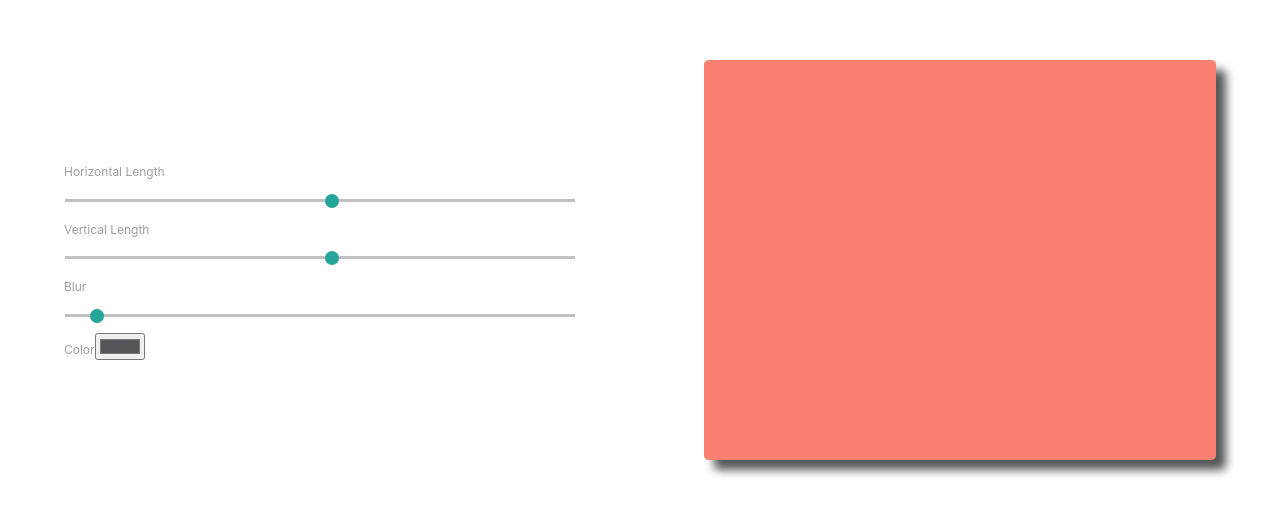
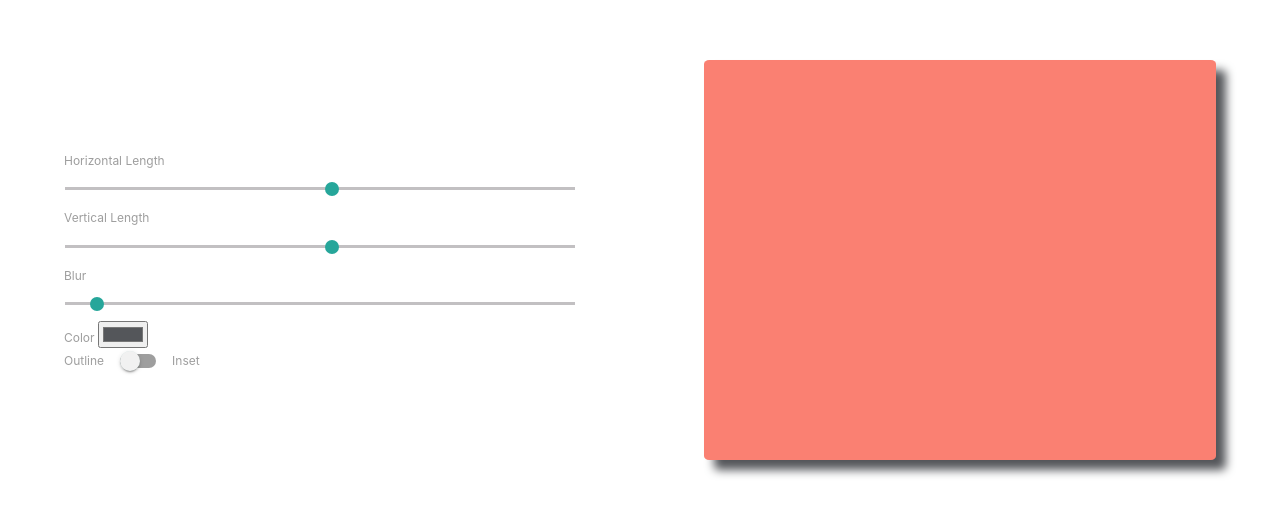
Before and after one commit to karanjhala/react-box-shadow-tool, a React (Create React App) app: page / in a window 1280 px wide. Shown: the part 140-656 px from the top of the page. Built offline with nearby package versions, Linux system fonts and the light colour scheme.

Commit message:
Add Inset Toggle

```diff
--- a/src/App.js
+++ b/src/App.js
@@ -7,6 +7,7 @@ function App() {
   const [VerOffset,setVerOffset] = useState(10)
   const [BlurOffset,setBlurOffset] = useState(10)
   const [ColorValue,setColorValue] = useState("#54565a")
+  const [InsetToggle,setInsetToggle] = useState(false)
   return (
     <div className="App">
       <div className="controls">
@@ -16,11 +17,19 @@ function App() {
         <input type="range" min="-200" max="200" value={VerOffset} onChange={(e) => setVerOffset(e.target.value)} />
         <label>Blur</label>
         <input type="range" min="0" max="200" value={BlurOffset} onChange={(e) => setBlurOffset(e.target.value)} />
-        <label>Color</label>
+        <label>Color </label>
         <input type="color" value={ColorValue} onChange={(e) => setColorValue(e.target.value)} />
+        <div class="switch">
+          <label>
+            Outline
+            <input type="checkbox" checked={InsetToggle} onChange={() => setInsetToggle(!InsetToggle)} />
+            <span class="lever"></span>
+            Inset
+          </label>
+        </div>
       </div>
       <div className="output">
-        <div className="box" style={{boxShadow: `${HorOffset}px ${VerOffset}px ${BlurOffset}px ${ColorValue}`}}></div>
+        <div className="box" style={{boxShadow: `${InsetToggle?"inset":""} ${HorOffset}px ${VerOffset}px ${BlurOffset}px ${ColorValue}`}}></div>
       </div>
 
     </div>
```
